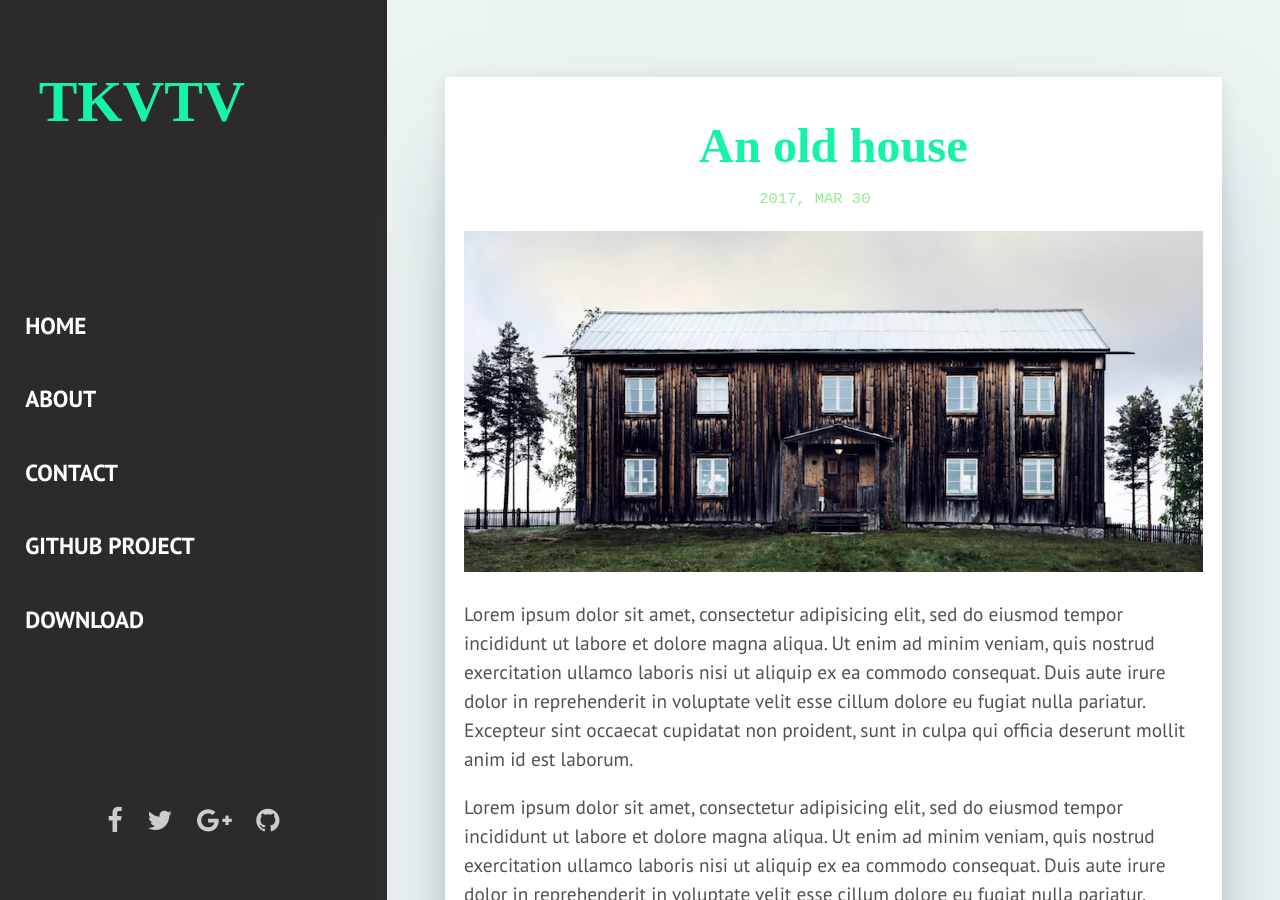
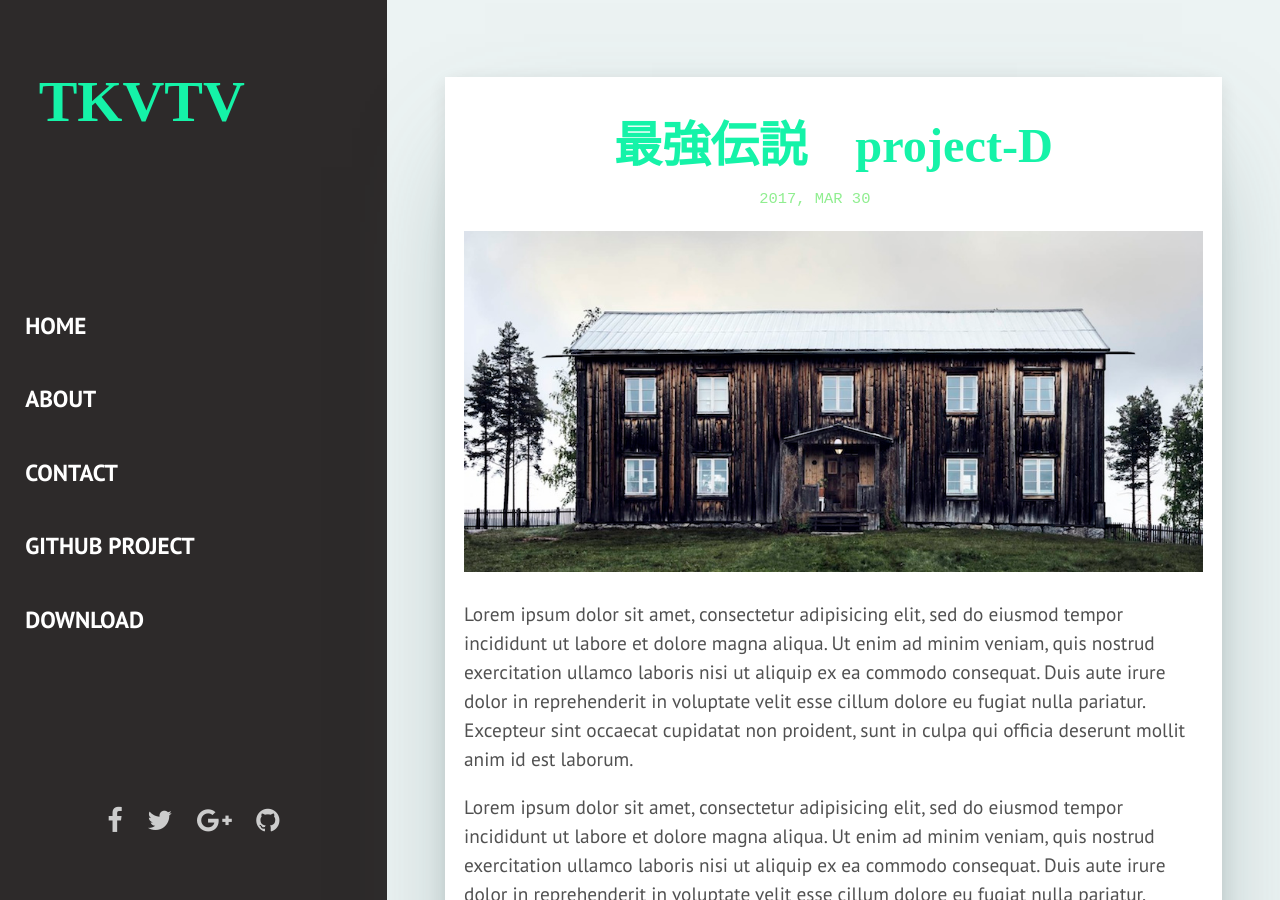
Before and after one commit to takagotch/page110, a Jekyll site: the page built from _posts/2017-03-30-an-old-house.markdown, in a window 1280 px wide and 900 px high. Built offline with Jekyll 4.4.1, drawn with Linux system fonts in a browser that asks for light colours; some web fonts are replaced.

Commit message:
Update 2017-03-30-an-old-house.markdown

```diff
--- a/_posts/2017-03-30-an-old-house.markdown
+++ b/_posts/2017-03-30-an-old-house.markdown
@@ -1,6 +1,6 @@
 ---
 layout: post
-title:  "An old house"
+title:  "最強伝説　project-D "
 date:   2017-03-30 00:00:00
 img: house.jpg
 description: Lorem ipsum dolor sit amet, consectetur adipisicing elit, sed do eiusmod tempor incididunt ut labore et dolore magna aliqua. Ut enim ad minim veniam, quis nostrud exercitation ullamco laboris nisi ut aliquip ex ea commodo consequat. Duis aute irure dolor in reprehenderit in voluptate velit esse cillum dolore eu fugiat nulla pariatur. Excepteur sint occaecat cupidatat non proident, sunt in culpa qui officia deserunt mollit anim id est laborum.
```
